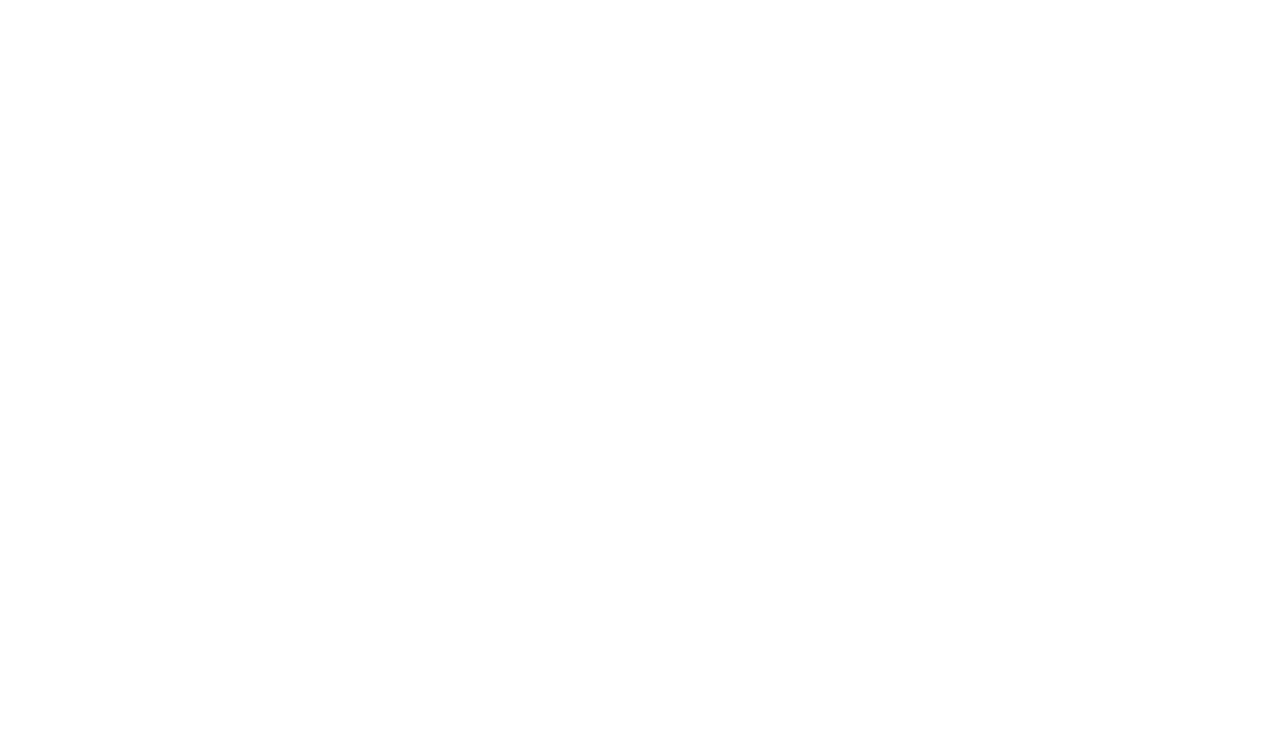
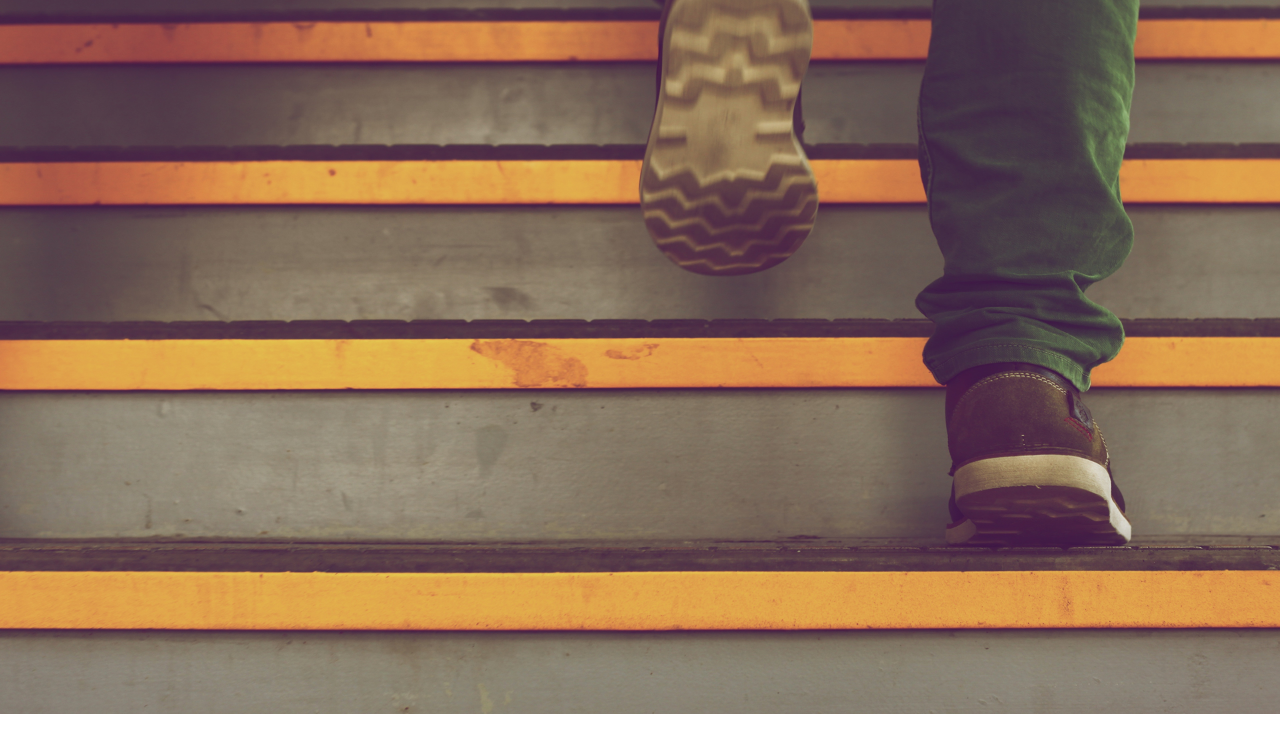
Before and after one commit to beatrice120/mydelani, a plain HTML site: page index.html in a window 1280 px wide. Drawn offline with nearby package versions, Linux system fonts and the light colour scheme.

Commit message:
adding log

```diff
--- a/index.html
+++ b/index.html
@@ -8,6 +8,8 @@
     <title>MY DELANI STUDIO</title>
 </head>
 <body>
+    <div class="log">
+  <img src="img/gulu.jpg" width="100%" >  </div>
 
 </body>
 </html>
```
Also changed, not shown: img/gulu.jpg (added).
